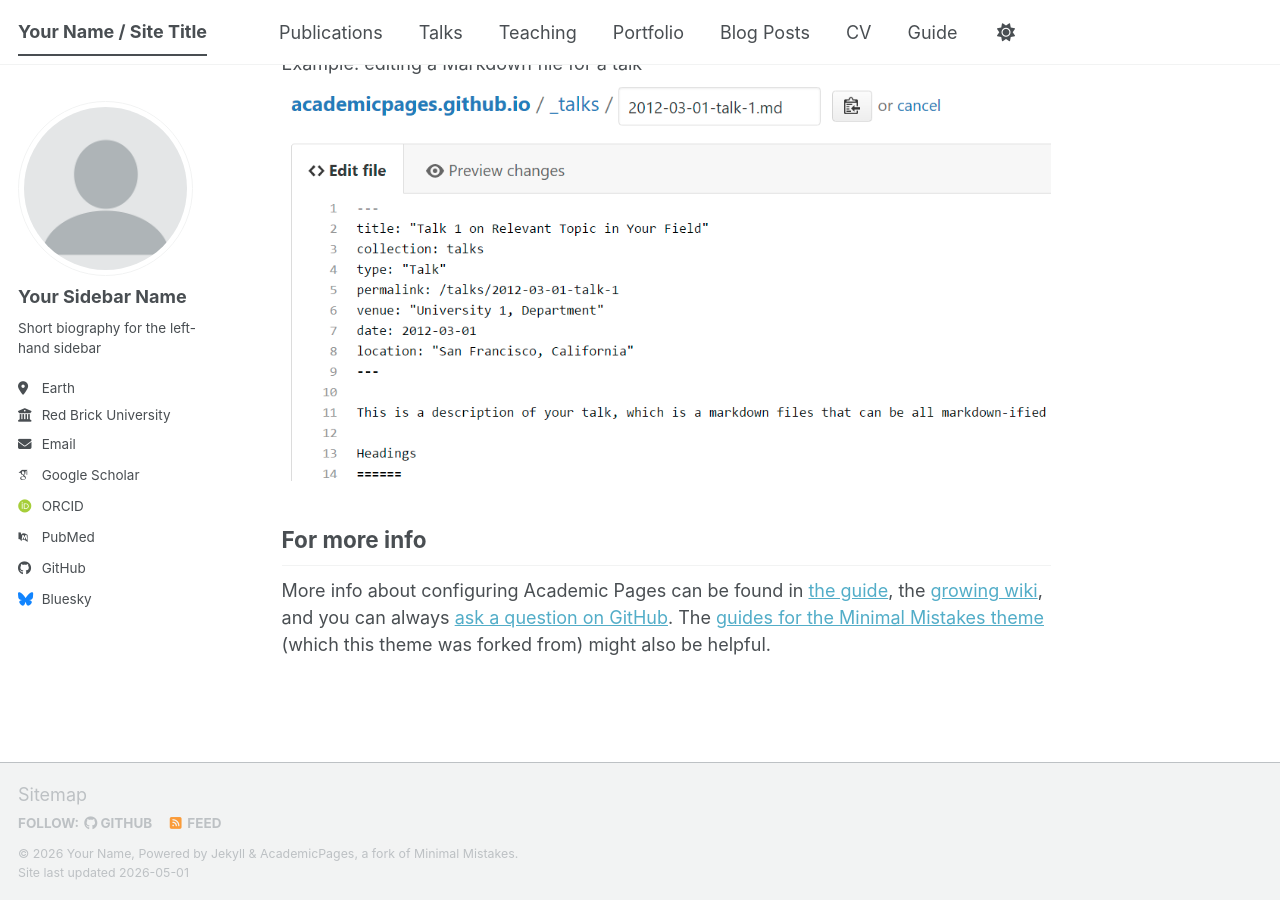
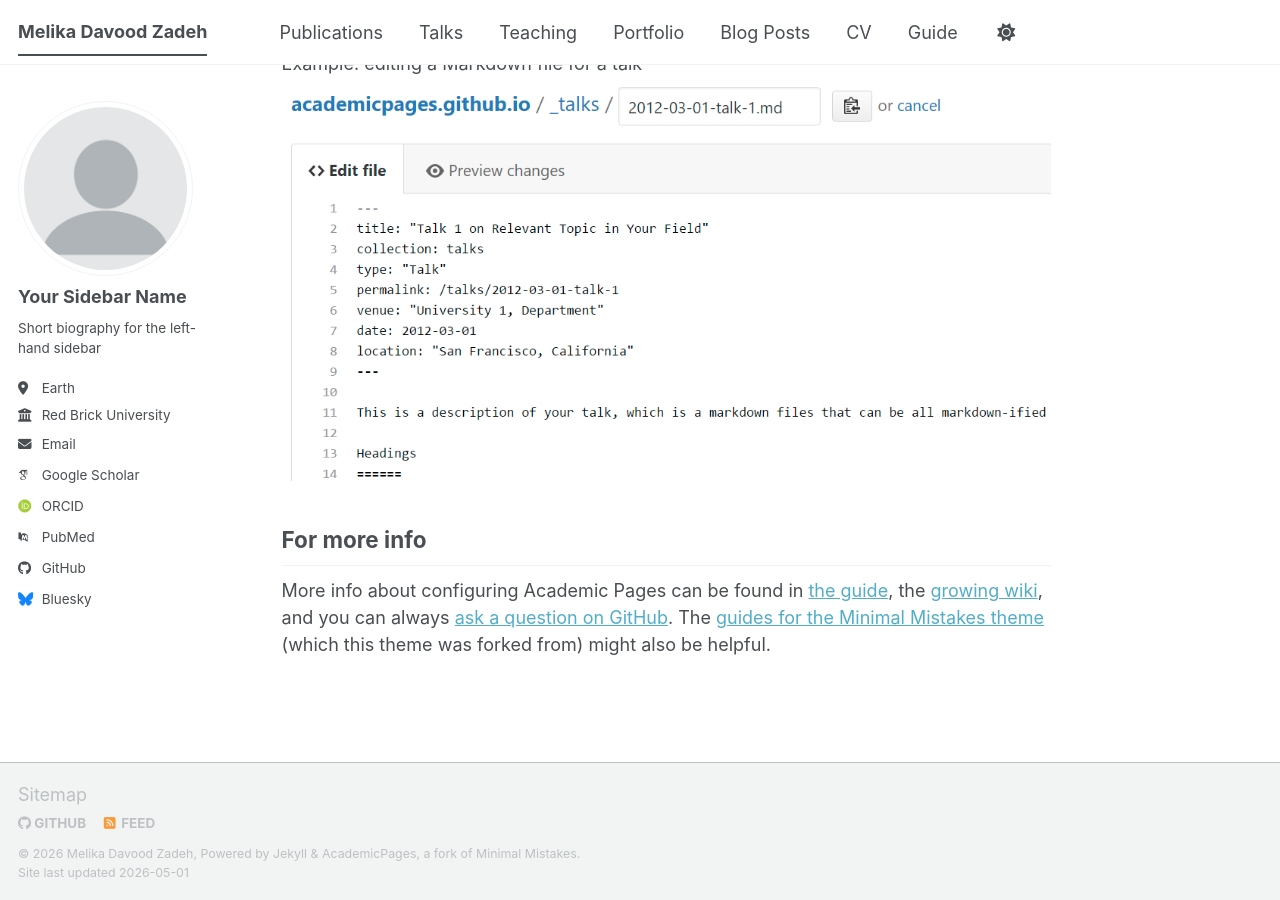
Before and after one commit to vveeiiss/vveeiiss.github.io, a Jekyll site: the page built from _pages/about.md, in a window 1280 px wide and 900 px high, scrolled down 2720 px. Built offline with Jekyll 4.4.1, drawn with Linux system fonts in a browser that asks for light colours; some web fonts are replaced; a script bundle is joined from its source files by our own code; library files that are not in the unit come from our copies.

Commit message:
Update site locale and title in config

```diff
--- a/_config.yml
+++ b/_config.yml
@@ -7,11 +7,11 @@
 # server process.
 
 # Basic Site Settings
-locale                   : "en-US"
+locale                   : "en-NL"
 site_theme               : "default" # The available themes options are "default", "air", "sunrise", "mint", "dirt" and "contrast"
-title                    : "Your Name / Site Title"
+title                    : "Melika Davood Zadeh"
 title_separator          : "-"
-name                     : &name "Your Name"
+name                     : &name "Melika Davood Zadeh"
 description              : &description "Your Name's academic portfolio"   # Update this with a general description of your site, this is the default if not overridden by a page
 url                      : https://academicpages.github.io # The base hostname & protocol for your site e.g. "https://[your GitHub username].github.io",
                                                            # or if you already have some other page hosted on Github then use "https://[your GitHub username].github.io/[Your Repo Name]"
```
